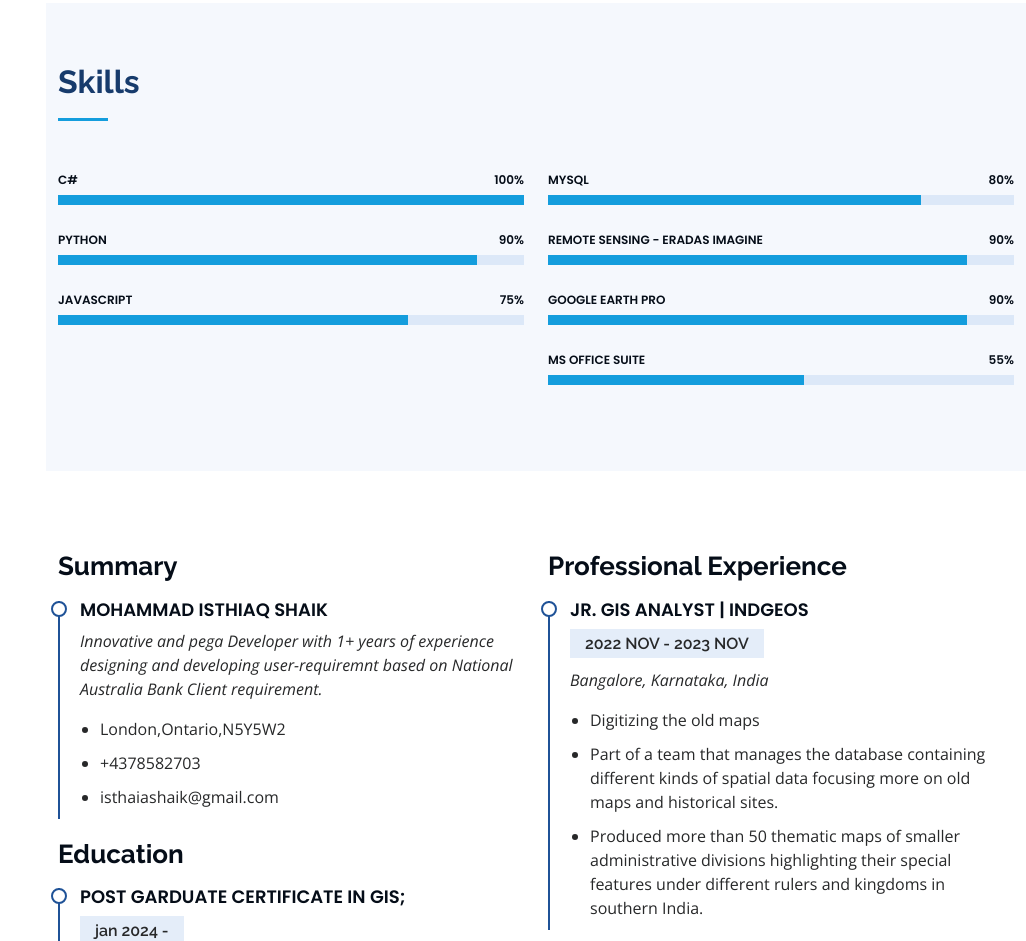
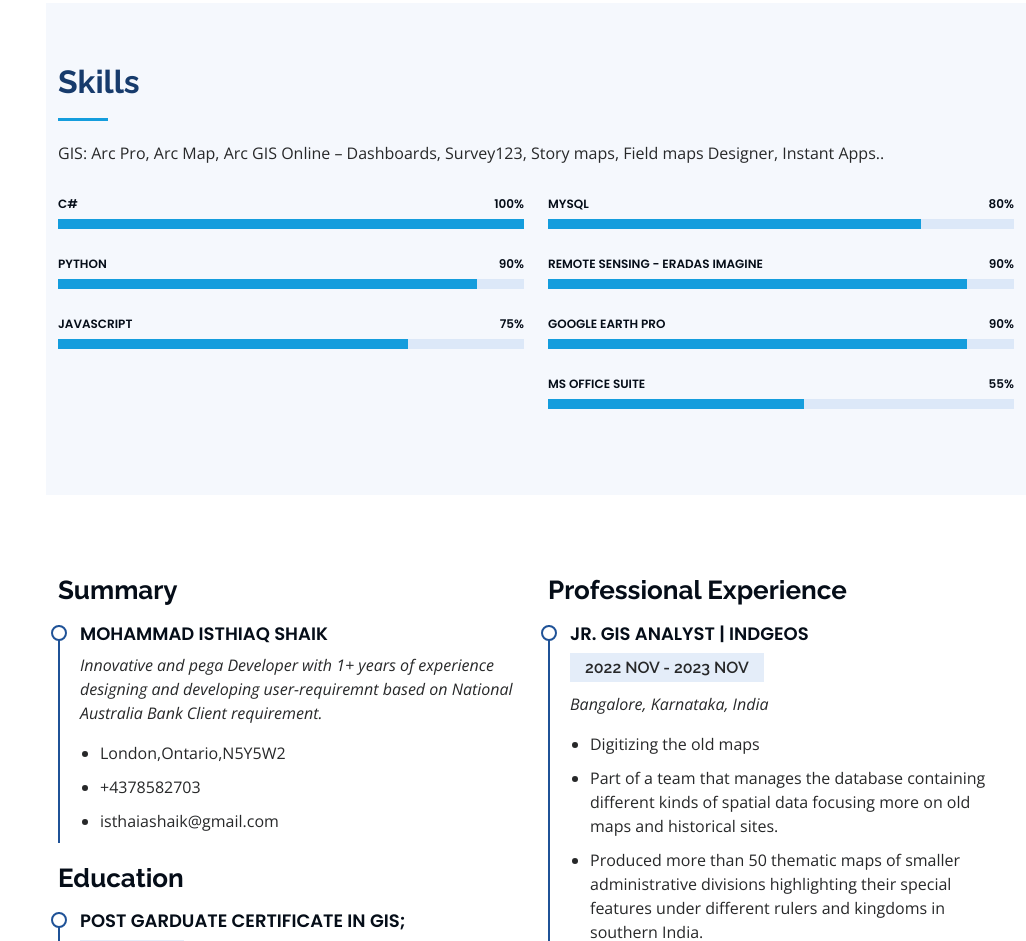
Before and after one commit to ramya5588/CIS641-HW2-Ramyanavuluri, a plain HTML site: page index.html in a window 1280 px wide. Shown: the part 946-1887 px from the top of the page, without its empty margins (254-1280 px from the left). Drawn offline with nearby package versions, Linux system fonts and the light colour scheme.

Commit message:
Update index.html

```diff
--- a/index.html
+++ b/index.html
@@ -121,8 +121,8 @@
 
         <div class="section-title">
           <h2>Skills</h2>
-<!--           <p>GIS: Arc Pro, Arc Map, Arc GIS Online – Dashboards, Survey123, Story maps, Field maps Designer, Instant Apps..</p>
-        </p> -->
+          <p>GIS: Arc Pro, Arc Map, Arc GIS Online – Dashboards, Survey123, Story maps, Field maps Designer, Instant Apps..</p>
+        </p>
         </div>
 
         <div class="row skills-content">
```
